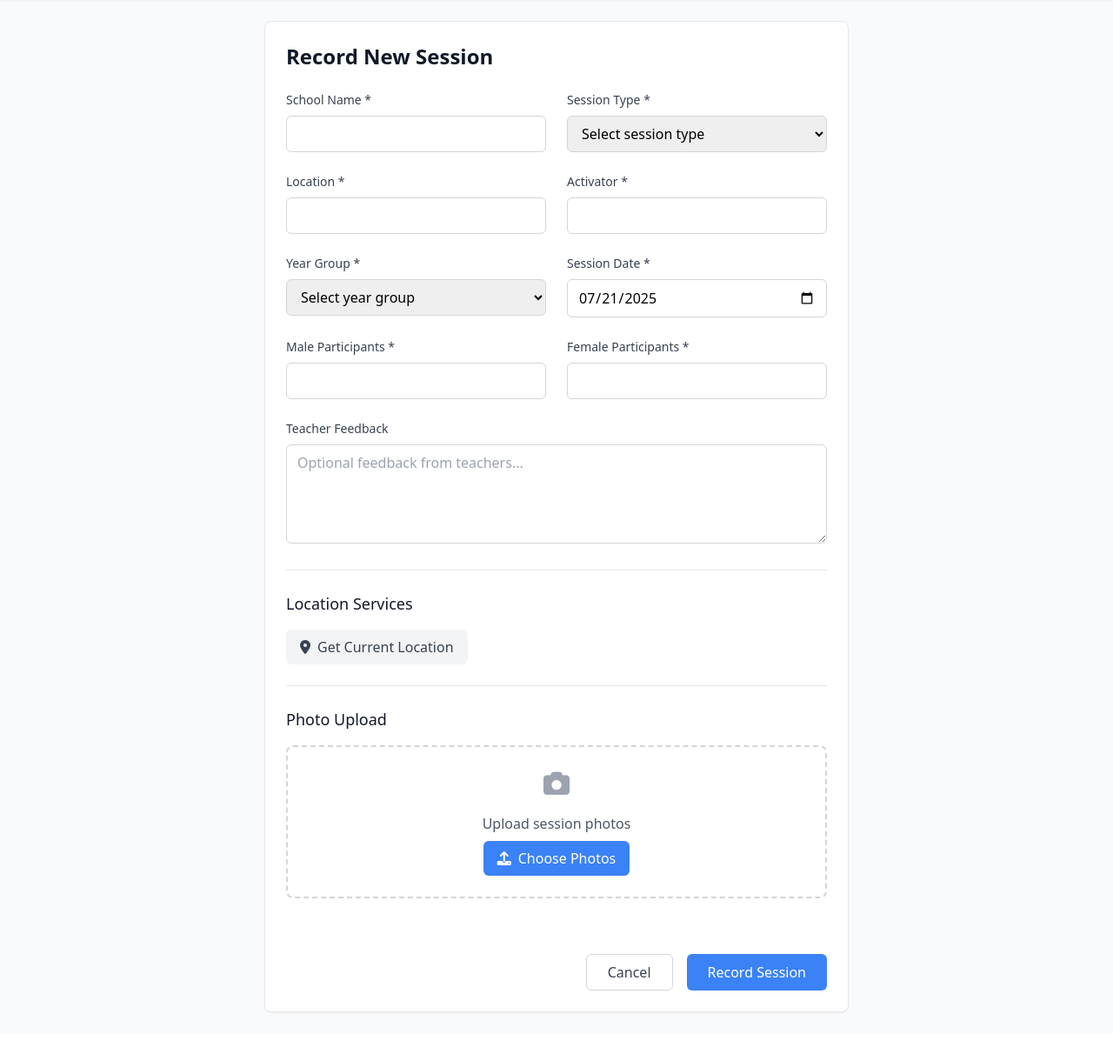
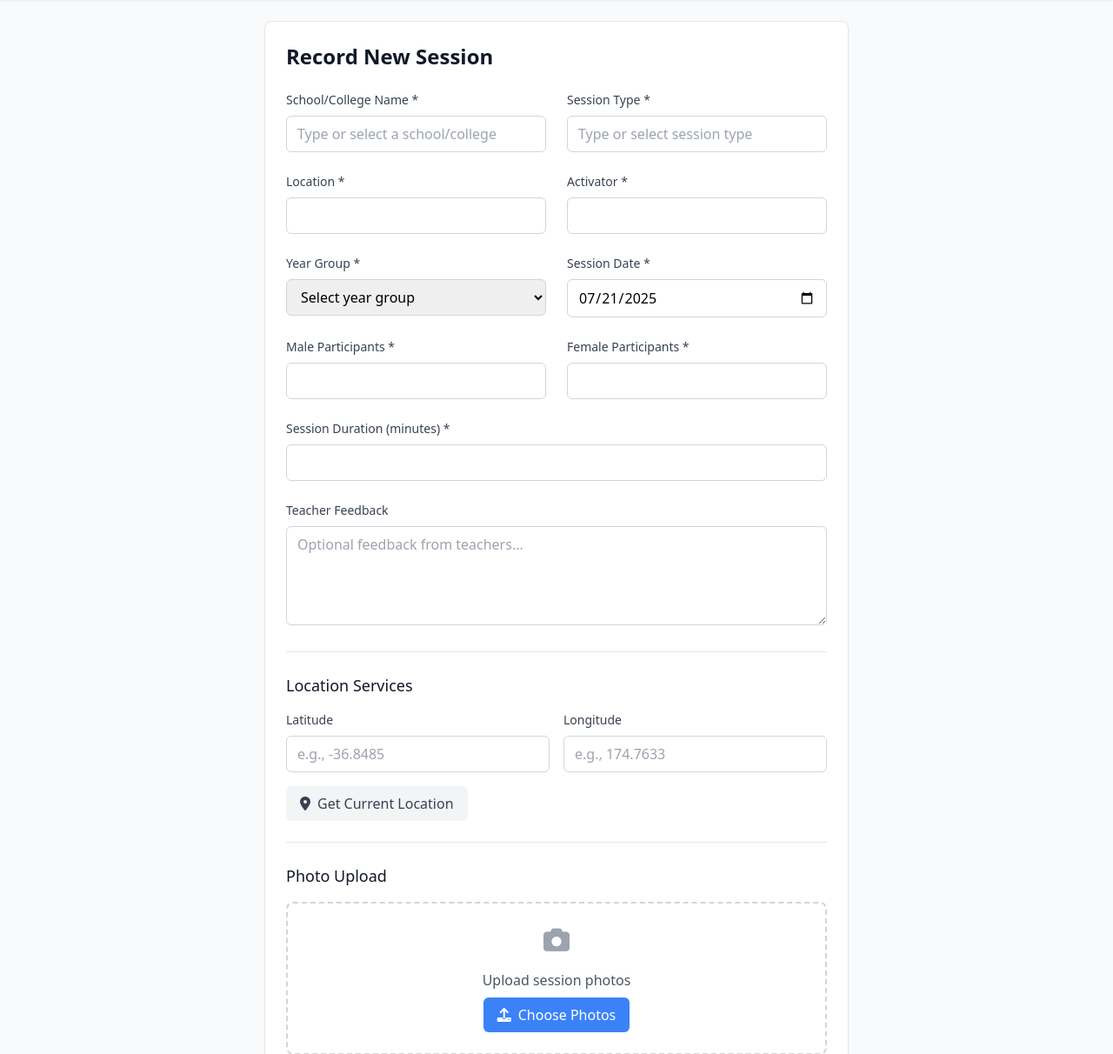
Before and after one commit to arihant1006/NZC-Session-Data-Collection-Portal, a Flask app: page /record in a window 1280 px wide. Shown: the part 65-1277 px from the top of the page at 87% size. Before the commit the page ends 1230 px from the top, so only its background shows below. Run offline with Flask 3, Linux system fonts and the light colour scheme; some libraries are stand-ins or nearby versions.

Commit message:
Update record.html
Added a Dropdown for school/college and session type
Added Session duration form field

```diff
--- a/nzc-activator (2)/templates/record.html
+++ b/nzc-activator (2)/templates/record.html
@@ -10,22 +10,50 @@
         <form id="session-form" class="space-y-6">
             <div class="grid grid-cols-1 md:grid-cols-2 gap-6">
                 <div>
-                    <label for="school_name" class="block text-sm font-medium text-gray-700 mb-2">School Name *</label>
-                    <input type="text" id="school_name" name="school_name" required
-                           class="w-full px-3 py-2 border border-gray-300 rounded-md focus:outline-none focus:ring-2 focus:ring-blue-500 focus:border-transparent">
+                    <label for="school_name" class="block text-sm font-medium text-gray-700 mb-2">School/College Name *</label>
+                    <input type="text" id="school_name" name="school_name" required list="school-suggestions"
+                           class="w-full px-3 py-2 border border-gray-300 rounded-md focus:outline-none focus:ring-2 focus:ring-blue-500 focus:border-transparent"
+                           placeholder="Type or select a school/college">
+                    <datalist id="school-suggestions">
+                        <option value="University of Auckland">
+                        <option value="University of Otago">
+                        <option value="University of Canterbury">
+                        <option value="Victoria University of Wellington">
+                        <option value="University of Waikato">
+                        <option value="Massey University">
+                        <option value="Lincoln University">
+                        <option value="Auckland University of Technology">
+                        <option value="Auckland Grammar School">
+                        <option value="Epsom Girls Grammar School">
+                        <option value="St Cuthbert's College">
+                        <option value="King's College">
+                        <option value="Mount Albert Grammar School">
+                        <option value="Wellington College">
+                        <option value="Wellington Girls' College">
+                        <option value="Scots College">
+                        <option value="Samuel Marsden Collegiate School">
+                        <option value="Christchurch Boys' High School">
+                        <option value="Christchurch Girls' High School">
+                        <option value="St Andrew's College">
+                        <option value="Rangi Ruru Girls' School">
+                        <option value="Otago Boys' High School">
+                        <option value="Otago Girls' High School">
+                        <option value="John McGlashan College">
+                    </datalist>
                 </div>
 
                 <div>
                     <label for="session_type" class="block text-sm font-medium text-gray-700 mb-2">Session Type *</label>
-                    <select id="session_type" name="session_type" required
-                            class="w-full px-3 py-2 border border-gray-300 rounded-md focus:outline-none focus:ring-2 focus:ring-blue-500 focus:border-transparent">
-                        <option value="">Select session type</option>
-                        <option value="Community Event">Community Event</option>
-                        <option value="Workshop">Workshop</option>
-                        <option value="Club Training">Club Training</option>
-                        <option value="School Visit">School Visit</option>
-                        <option value="Tournament">Tournament</option>
-                    </select>
+                    <input type="text" id="session_type" name="session_type" required list="session-type-suggestions"
+                           class="w-full px-3 py-2 border border-gray-300 rounded-md focus:outline-none focus:ring-2 focus:ring-blue-500 focus:border-transparent"
+                           placeholder="Type or select session type">
+                    <datalist id="session-type-suggestions">
+                        <option value="School Festive Day">
+                        <option value="Community Hub Practice">
+                        <option value="Girl's Cricket Programme">
+                        <option value="Kiwi Cricket Skills Session">
+                        <option value="In2Cricket Taster">
+                    </datalist>
                 </div>
             </div>
 
@@ -80,6 +108,12 @@
             </div>
 
             <div>
+                <label for="session_duration" class="block text-sm font-medium text-gray-700 mb-2">Session Duration (minutes) *</label>
+                <input type="number" id="session_duration" name="session_duration" min="0" required
+                       class="w-full px-3 py-2 border border-gray-300 rounded-md focus:outline-none focus:ring-2 focus:ring-blue-500 focus:border-transparent">
+            </div>
+
+            <div>
                 <label for="teacher_feedback" class="block text-sm font-medium text-gray-700 mb-2">Teacher Feedback</label>
                 <textarea id="teacher_feedback" name="teacher_feedback" rows="4"
                           class="w-full px-3 py-2 border border-gray-300 rounded-md focus:outline-none focus:ring-2 focus:ring-blue-500 focus:border-transparent"
@@ -89,6 +123,20 @@
             <!-- Geolocation Section -->
             <div class="border-t pt-6">
                 <h3 class="text-lg font-medium text-gray-900 mb-4">Location Services</h3>
+                <div class="grid grid-cols-1 md:grid-cols-2 gap-4 mb-4">
+                    <div>
+                        <label for="latitude" class="block text-sm font-medium text-gray-700 mb-2">Latitude</label>
+                        <input type="number" id="latitude" name="latitude" step="any"
+                               class="w-full px-3 py-2 border border-gray-300 rounded-md focus:outline-none focus:ring-2 focus:ring-blue-500 focus:border-transparent"
+                               placeholder="e.g., -36.8485">
+                    </div>
+                    <div>
+                        <label for="longitude" class="block text-sm font-medium text-gray-700 mb-2">Longitude</label>
+                        <input type="number" id="longitude" name="longitude" step="any"
+                               class="w-full px-3 py-2 border border-gray-300 rounded-md focus:outline-none focus:ring-2 focus:ring-blue-500 focus:border-transparent"
+                               placeholder="e.g., 174.7633">
+                    </div>
+                </div>
                 <button type="button" id="get-location"
                         class="inline-flex items-center px-4 py-2 bg-gray-100 text-gray-700 rounded-md hover:bg-gray-200 transition-colors">
                     <i class="fas fa-map-marker-alt mr-2"></i>
@@ -163,6 +211,8 @@ document.getElementById('session-form').addEventListener('submit', async functio
 // Geolocation
 document.getElementById('get-location').addEventListener('click', function() {
     const statusElement = document.getElementById('location-status');
+    const latitudeInput = document.getElementById('latitude');
+    const longitudeInput = document.getElementById('longitude');
 
     if (navigator.geolocation) {
         statusElement.textContent = 'Getting location...';
@@ -173,6 +223,8 @@ document.getElementById('get-location').addEventListener('click', function() {
                 const lng = position.coords.longitude;
                 statusElement.textContent = `Location captured: ${lat.toFixed(6)}, ${lng.toFixed(6)}`;
                 statusElement.className = 'text-sm text-green-600 mt-2';
+                latitudeInput.value = lat;
+                longitudeInput.value = lng;
             },
             function(error) {
                 statusElement.textContent = 'Unable to get location. Please check your browser settings.';
```
